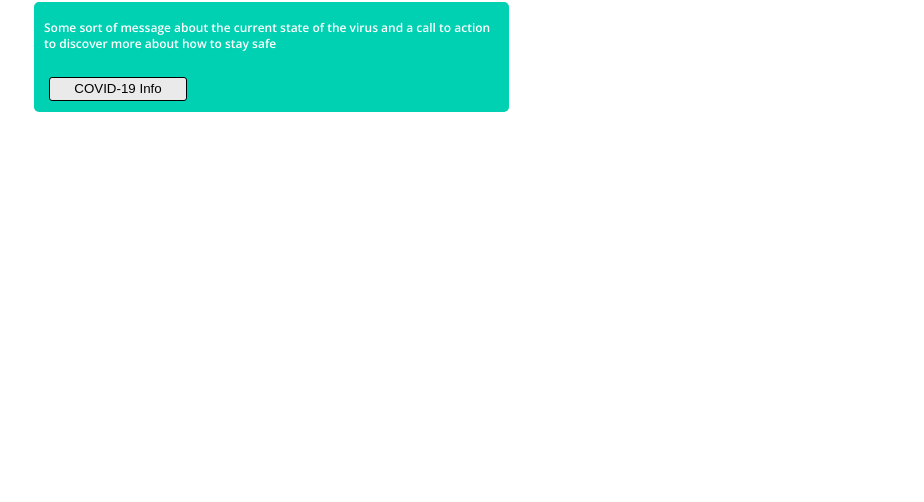
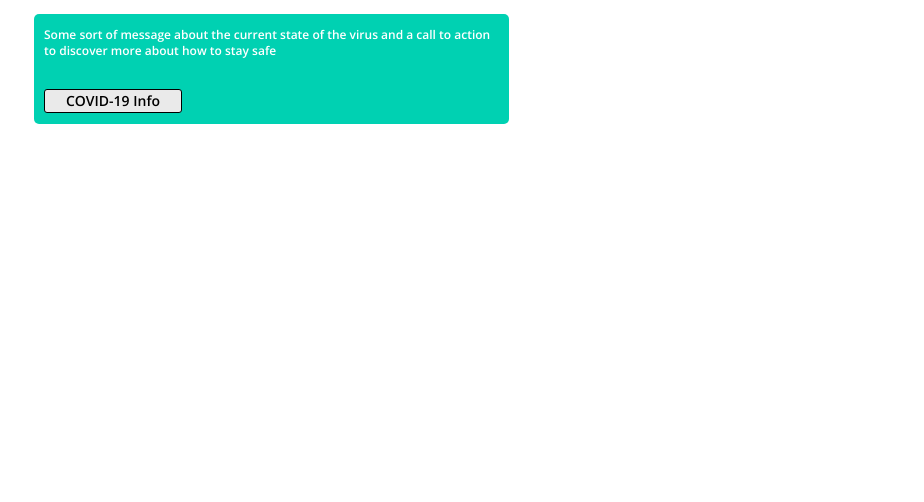
Before and after one commit to jmjoshua/random, a plain HTML site: page index.html in a window 1280 px wide. Shown: the part 298-800 px from the top of the page, without its empty margins (54-978 px from the left). Drawn offline with nearby package versions, Linux system fonts and the light colour scheme; no server answers.

Commit message:
More changes to the title and info box

```diff
--- a/index.html
+++ b/index.html
@@ -25,9 +25,9 @@
                 </div>
         </div>
         <div class="infoBox">
-            <h2 class="briefInfo">
+            <h3 class="briefInfo">
             Some sort of message about the current state of the virus and a call to action to discover more about how to stay safe
-            </h2>
+            </h3>
             <button class="infoButton"> COVID-19 Info </button>
         </div>
     </header>
--- a/style.css
+++ b/style.css
@@ -60,12 +60,14 @@
 
     background: #00D1B2;
     border-radius: 5px;
+    margin-top: 12px;
 }
 .briefInfo{
     position: absolute;
     width: 458.38px;
     height: 47.67px;
     left: 10px;
+
 
     font-family: Open Sans;
     font-style: normal;
@@ -76,18 +78,33 @@
     align-items: center;
 
     color: #FFFFFF;
-
+    margin-top: 5px
 }
 .infoButton {
     position: absolute;
     width: 138px;
     height: 23.83px;
-    left: 15px;
+    left: 10px;
     top: 75px;
 
     background: #EAEAEA;
     border: 1px solid #000000;
     border-radius: 3px;
+
+    background: #EAEAEA;
+    border: 1px solid #000000;
+    border-radius: 3px;
+    font-family: Open Sans;
+    font-style: normal;
+    font-weight: 600;
+    font-size: 14px;
+    line-height: 19px;
+/*    display: flex;*/
+    align-items: center;
+    text-align: center;
+
+    color: #000000;
+
 }
 /* ----------- Label Style --------------- */
 .sortByLabel {
```
